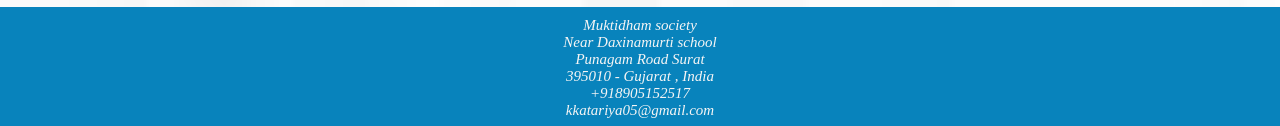
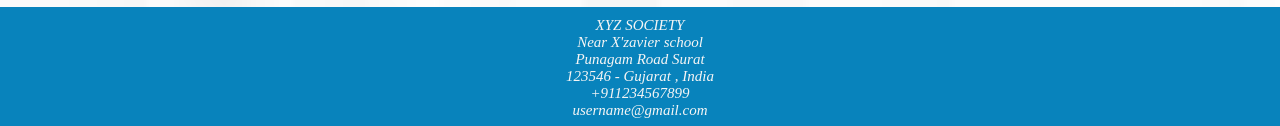
Before and after one commit to kalpeshkatariya/Basic-HTML-CSS-Practice, a plain HTML site: page task-3/index.html in a window 1280 px wide. Shown: the part 1543-1669 px from the top of the page. Drawn offline with Linux system fonts and the light colour scheme.

Commit message:
Update index.html

```diff
--- a/task-3/index.html
+++ b/task-3/index.html
@@ -58,12 +58,12 @@
     <bottom>
         <div class="bottom">
             <address>
-                Muktidham society<br>
-                Near Daxinamurti school<br>
+                XYZ SOCIETY<br>
+                Near X'zavier school<br>
                 Punagam Road Surat<br>
-                395010 - Gujarat , India<br>
-                +918905152517<br>
-                kkatariya05@gmail.com<br>
+                123546 - Gujarat , India<br>
+                +911234567899<br>
+                username@gmail.com<br>
             </address>
         </div>
     </bottom>
```
